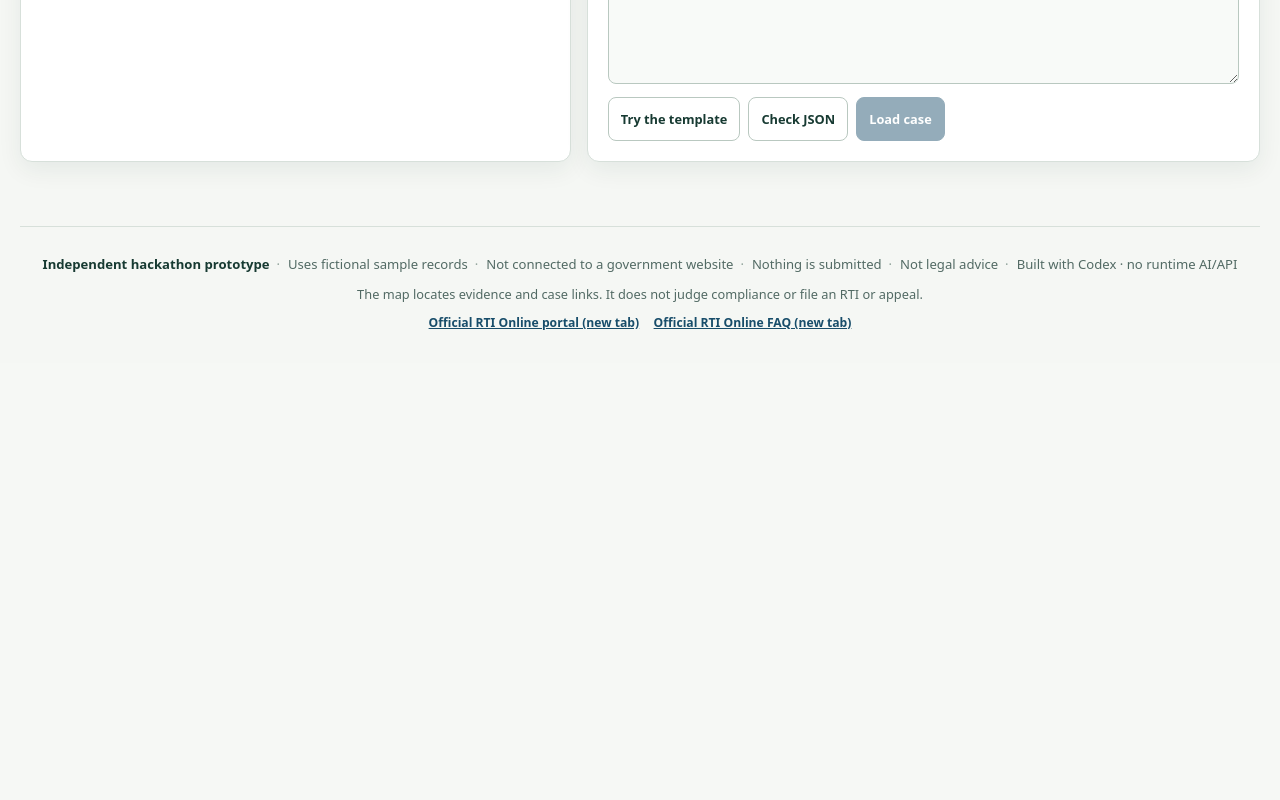
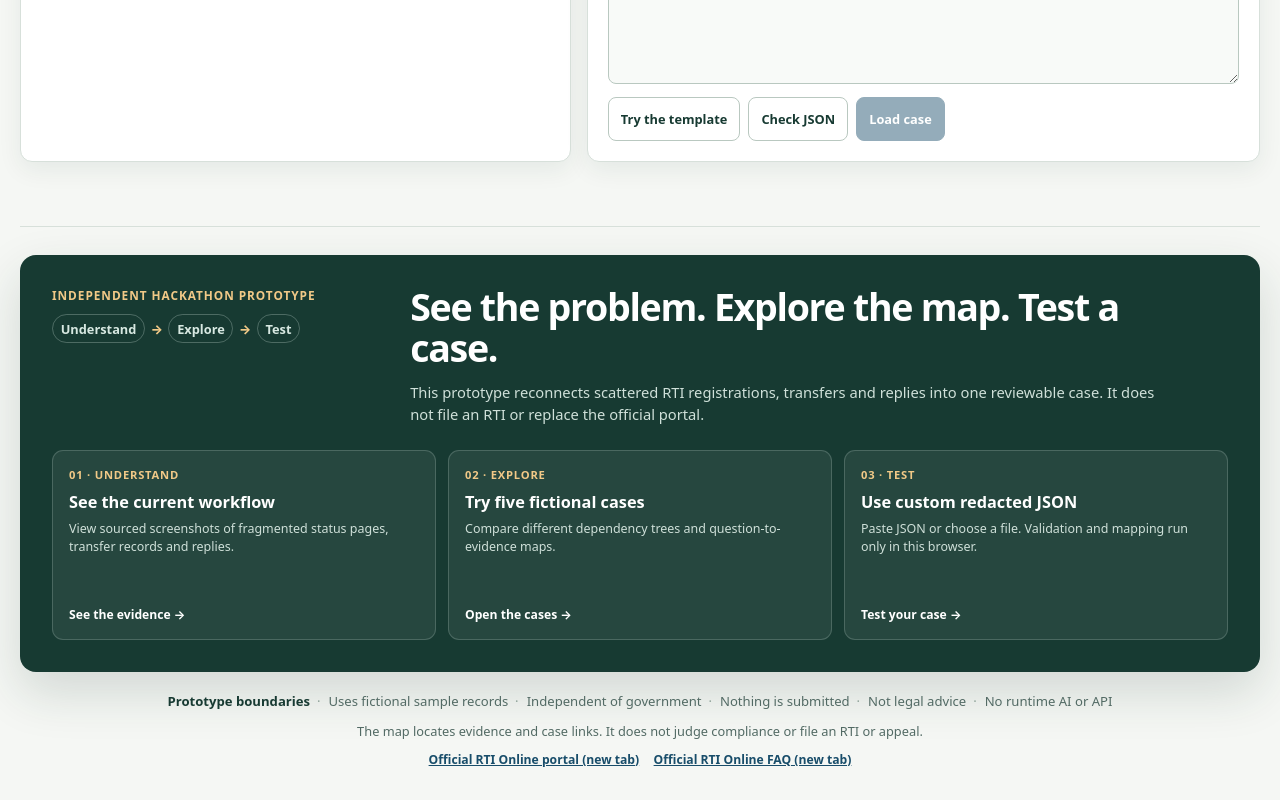
Before and after one commit to harshith0518/RTI-reply-map---Varun-Mayya, a Next.js app: page / in a window 1280 px wide. Shown: the part 6548-7348 px from the top of the page. Before the commit the page ends 6911 px from the top, so only its background shows below. Built offline with nearby package versions, Linux system fonts and the light colour scheme.

Commit message:
feat: turn the footer into a prototype handoff

```diff
--- a/app/components/workspace/ReplyMapApp.tsx
+++ b/app/components/workspace/ReplyMapApp.tsx
@@ -120,20 +120,58 @@ export function ReplyMapApp() {
         <div className="live-region" aria-live="polite" aria-atomic="true">{liveMessage}</div>
       </main>
 
-      <footer className="site-footer workspace-footer">
+      <footer className="site-footer workspace-footer" id="prototype-footer">
+        <section className="footer-handoff" aria-labelledby="footer-handoff-title">
+          <div className="footer-handoff-copy">
+            <div>
+              <p className="footer-kicker">Independent hackathon prototype</p>
+              <p className="footer-flow" aria-label="Understand, then explore, then test">
+                <span>Understand</span><b aria-hidden="true">→</b><span>Explore</span><b aria-hidden="true">→</b><span>Test</span>
+              </p>
+            </div>
+            <div>
+              <h2 id="footer-handoff-title">See the problem. Explore the map. Test a case.</h2>
+              <p>This prototype reconnects scattered RTI registrations, transfers and replies into one reviewable case. It does not file an RTI or replace the official portal.</p>
+            </div>
+          </div>
+
+          <nav className="footer-paths" aria-label="Explore and test this prototype">
+            <a href="#why-this-exists">
+              <span>01 · Understand</span>
+              <strong>See the current workflow</strong>
+              <small>View sourced screenshots of fragmented status pages, transfer records and replies.</small>
+              <b aria-hidden="true">See the evidence →</b>
+            </a>
+            <a href="#examples">
+              <span>02 · Explore</span>
+              <strong>Try five fictional cases</strong>
+              <small>Compare different dependency trees and question-to-evidence maps.</small>
+              <b aria-hidden="true">Open the cases →</b>
+            </a>
+            <a href="#use-your-case">
+              <span>03 · Test</span>
+              <strong>Use custom redacted JSON</strong>
+              <small>Paste JSON or choose a file. Validation and mapping run only in this browser.</small>
+              <b aria-hidden="true">Test your case →</b>
+            </a>
+          </nav>
+        </section>
+
+        <div className="footer-boundaries">
           <div className="disclosure">
-          <strong>Independent hackathon prototype</strong>
+            <strong>Prototype boundaries</strong>
             <span>{activeCase.source === 'custom' ? 'Local imported case — this site does not upload it' : 'Uses fictional sample records'}</span>
-          <span>Not connected to a government website</span>
+            <span>Independent of government</span>
             <span>Nothing is submitted</span>
             <span>Not legal advice</span>
-          <span>Built with Codex · no runtime AI/API</span>
+            <span>No runtime AI or API</span>
           </div>
           <p>The map locates evidence and case links. It does not judge compliance or file an RTI or appeal.</p>
           <nav className="footer-links" aria-label="Official RTI resources">
             <a href="https://rtionline.gov.in/" target="_blank" rel="noreferrer">Official RTI Online portal (new tab)</a>
             <a href="https://rtionline.gov.in/faq.php" target="_blank" rel="noreferrer">Official RTI Online FAQ (new tab)</a>
           </nav>
+        </div>
       </footer>
     </div>
   );
--- a/app/workspace.css
+++ b/app/workspace.css
@@ -283,6 +283,24 @@
 .loaded-case button { min-height: 44px; border: 0; background: transparent; color: #8a352d; font-size: .76rem; font-weight: 750; }
 
 .workspace-footer { width: min(1240px, calc(100% - 2.2rem)); }
+.footer-handoff { overflow: hidden; border-radius: 16px; padding: clamp(1.15rem, 3vw, 2rem); background: var(--ink); color: white; box-shadow: 0 20px 50px rgba(24, 55, 45, .16); }
+.footer-handoff-copy { display: grid; grid-template-columns: minmax(220px, .55fr) minmax(0, 1.45fr); gap: 1.2rem 3rem; }
+.footer-kicker { margin: 0; color: #f1c987; font-size: .74rem; font-weight: 800; letter-spacing: .08em; text-transform: uppercase; }
+.footer-flow { display: flex; flex-wrap: wrap; align-items: center; gap: .35rem; margin: .65rem 0 0; color: #d7e8e1; font-size: .8rem; font-weight: 720; }
+.footer-flow span { border: 1px solid rgba(215, 232, 225, .28); border-radius: 99px; padding: .3rem .48rem; }
+.footer-flow b { color: #f1c987; font-weight: 800; }
+.footer-handoff h2 { max-width: 760px; margin: 0; font-size: clamp(1.55rem, 3vw, 2.35rem); letter-spacing: -.035em; line-height: 1.08; }
+.footer-handoff-copy > div:last-child > p { max-width: 760px; margin: .75rem 0 0; color: #cfe0d9; font-size: .92rem; line-height: 1.55; }
+.footer-paths { display: grid; grid-template-columns: repeat(3, minmax(0, 1fr)); gap: .75rem; margin-top: 1.5rem; }
+.footer-paths a { min-width: 0; min-height: 190px; display: flex; flex-direction: column; align-items: flex-start; border: 1px solid rgba(215, 232, 225, .2); border-radius: 11px; padding: 1rem; background: rgba(255, 255, 255, .065); color: white; text-decoration: none; transition: transform .16s ease, border-color .16s ease, background .16s ease; }
+.footer-paths a:hover { transform: translateY(-2px); border-color: rgba(241, 201, 135, .7); background: rgba(255, 255, 255, .1); }
+.footer-paths a:focus-visible { outline-color: #f1c987; }
+.footer-paths span { color: #f1c987; font-size: .7rem; font-weight: 800; letter-spacing: .07em; text-transform: uppercase; }
+.footer-paths strong { margin-top: .55rem; font-size: 1.02rem; }
+.footer-paths small { margin-top: .42rem; color: #cfe0d9; font-size: .78rem; line-height: 1.45; }
+.footer-paths b { margin-top: auto; padding-top: .8rem; color: white; font-size: .76rem; }
+.footer-boundaries { padding: 1.25rem .5rem 0; }
+.footer-boundaries > p { margin: .75rem 0 0; color: var(--muted); font-size: .8rem; text-align: center; }
 
 @media (max-width: 960px) {
   .product-intro { grid-template-columns: 1fr; }
@@ -295,6 +313,7 @@
   .outcome-counts { grid-template-columns: repeat(2, minmax(0, 1fr)); }
   .workflow-evidence { grid-template-columns: repeat(2, minmax(0, 1fr)); }
   .why-bridge { grid-template-columns: 1fr; }
+  .footer-handoff-copy { grid-template-columns: 1fr; gap: 1rem; }
 }
 
 @media (max-width: 820px) {
@@ -312,6 +331,8 @@
   .edge-label { position: relative; }
   .edge-label::before { content: "↳ "; color: var(--green); }
   .graph-node { min-height: 0; padding: .75rem; }
+  .footer-paths { grid-template-columns: 1fr; }
+  .footer-paths a { min-height: 0; }
 }
 
 @media (max-width: 620px) {
@@ -370,4 +391,10 @@
   .button-row > button { flex: 1 1 150px; }
   .loaded-case { align-items: flex-start; flex-direction: column; }
   .workspace-footer { width: min(100% - 1.5rem, 1240px); }
+  .footer-handoff { padding: 1rem; }
+  .footer-flow { gap: .28rem; }
+  .footer-paths { margin-top: 1rem; }
+  .footer-paths a { min-height: 168px; }
+  .footer-boundaries { padding-inline: .15rem; }
+  .footer-boundaries > p { text-align: left; line-height: 1.45; }
 }
```
Lines whose indentation alone changed are shown as unchanged.
